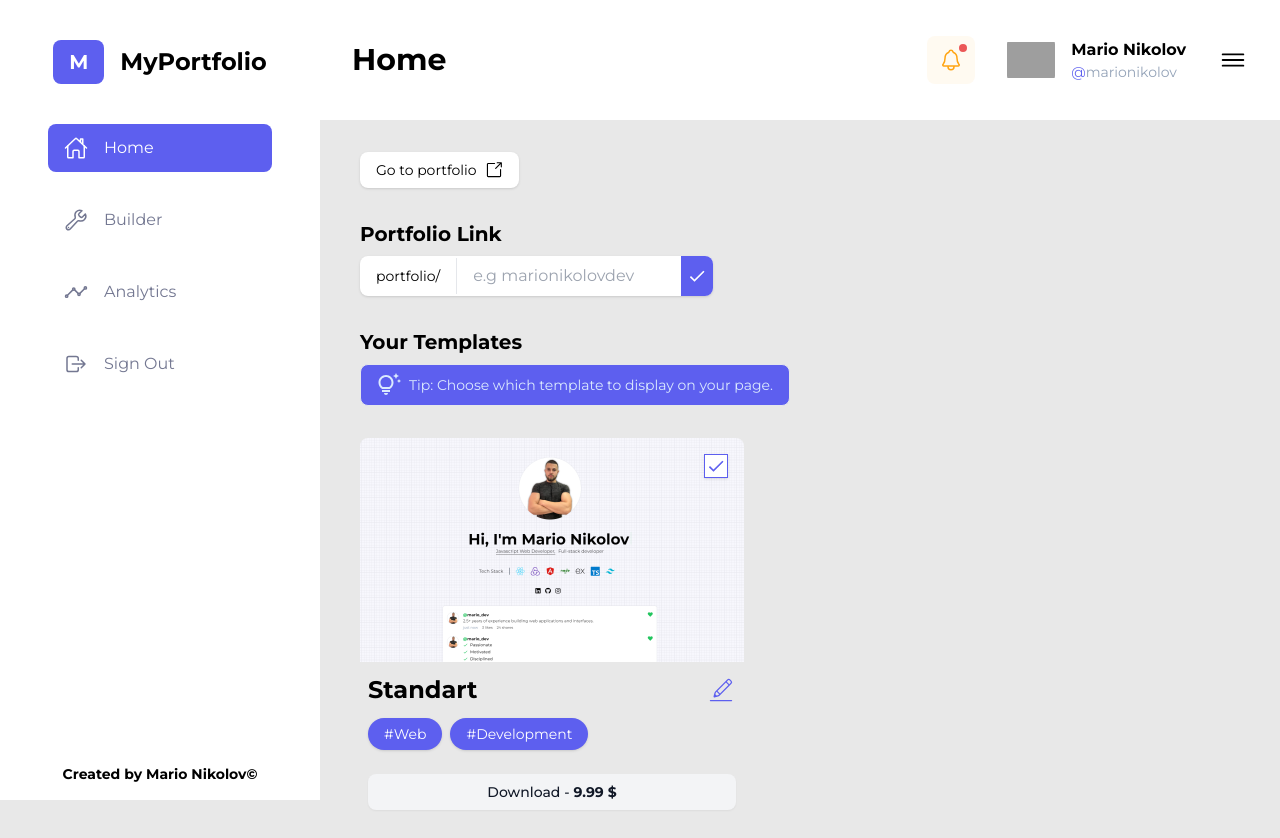
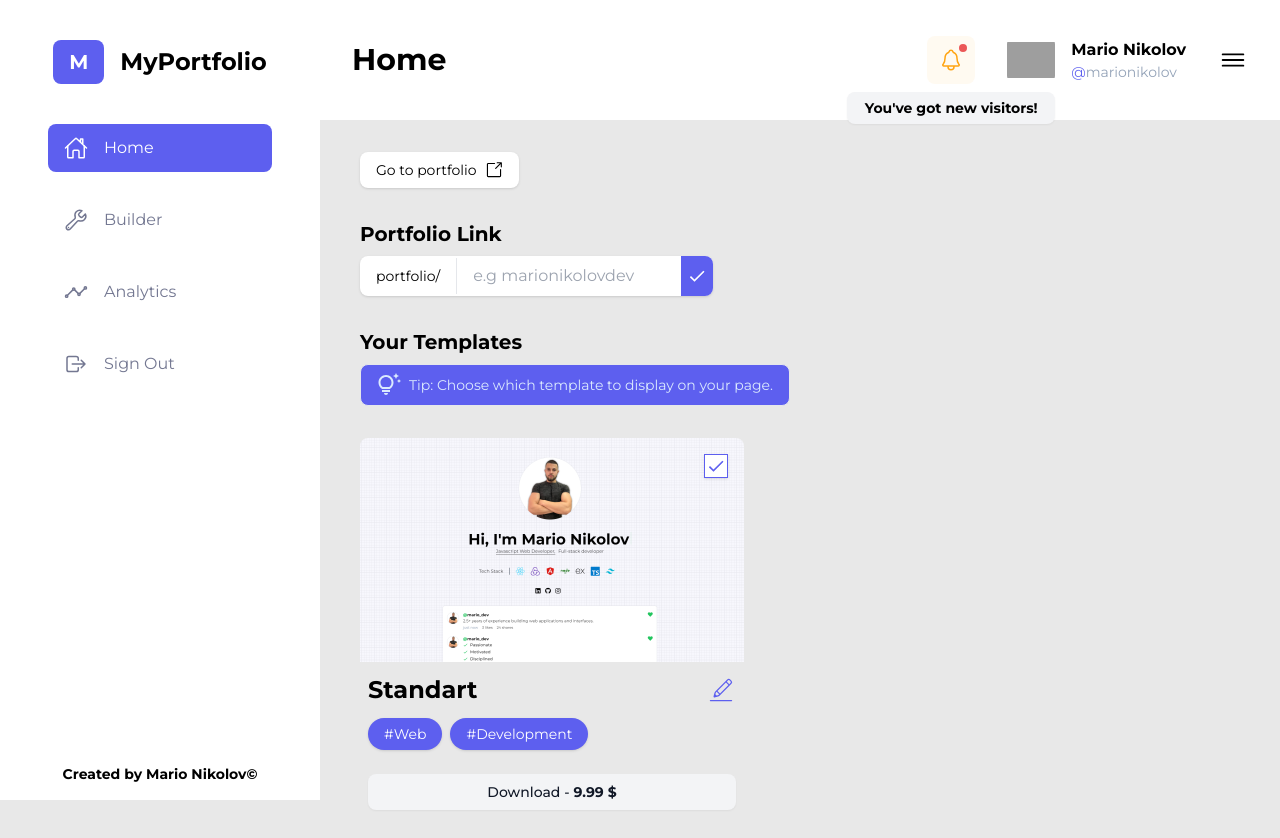
Before and after one commit to marionikolov17/Portfolio-Builder, a React (Vite) app in the folder client/: page / in a window 1280 px wide. Both pictures are taken after a click on the element 951 px from the left and 60 px from the top of the page. Built offline with nearby package versions, Linux system fonts and the light colour scheme; grey boxes are pictures that could not be loaded.

Commit message:
Make top bar notifications button functional

```diff
--- a/client/src/shared/components/TopBar/TopBar.jsx
+++ b/client/src/shared/components/TopBar/TopBar.jsx
@@ -1,12 +1,14 @@
 /* eslint-disable react/prop-types */
 /* eslint-disable react/no-unescaped-entities */
 /* eslint-disable no-unused-vars */
-import { useContext } from "react";
+import { useContext, useState } from "react";
 import { Link } from "react-router-dom";
 import { IoMenuOutline, IoNotificationsOutline, IoSearchOutline } from "react-icons/io5";
 import LayoutContext from "../../../layouts/Layout/layout.context";
 
 export default function TopBar({ pageName }) {
+    const [showNotifications, setShowNotifications] = useState(false);
+
     const { setIsNavigationOpened } = useContext(LayoutContext);
     return (
         <>
@@ -23,15 +25,18 @@ export default function TopBar({ pageName }) {
                 <div className="shrink-0 grow flex items-center justify-center sm:justify-end sm:px-8">
                     {/* Notifications */}
                     <div className="flex flex-col items-center h-full relative">
-                        <div className="relative p-3 bg-secondaryYellow hover:bg-gray-100 rounded-lg cursor-pointer">
+                        <div
+                            onClick={() => setShowNotifications(value => !value)}
+                            className="relative p-3 bg-secondaryYellow hover:bg-gray-100 rounded-lg cursor-pointer"
+                        >
                             <div className="absolute right-0 top-0 m-2 w-2 h-2 bg-strongRed rounded-full"></div>
                             <IoNotificationsOutline className="text-supportingYellow text-2xl"/>
                         </div>
-                        <div className="hidden absolute -bottom-10 left-0 sm:left-auto w-52 min-h-8 bg-gray-100 rounded-lg shadow-sm">
+                        {showNotifications && <div className="absolute -bottom-10 left-0 sm:left-auto w-52 min-h-8 bg-gray-100 rounded-lg shadow-sm">
                             <div className="flex min-h-8 items-center justify-center">
                                 <p className="text-sm font-bold">You've got new visitors!</p>
                             </div>
-                        </div>
+                        </div>}
                     </div>
                     {/* Profile */}
                     <Link to="/profile" className="flex mx-6 hover:bg-gray-100 p-2 rounded-lg cursor-pointer">
```
